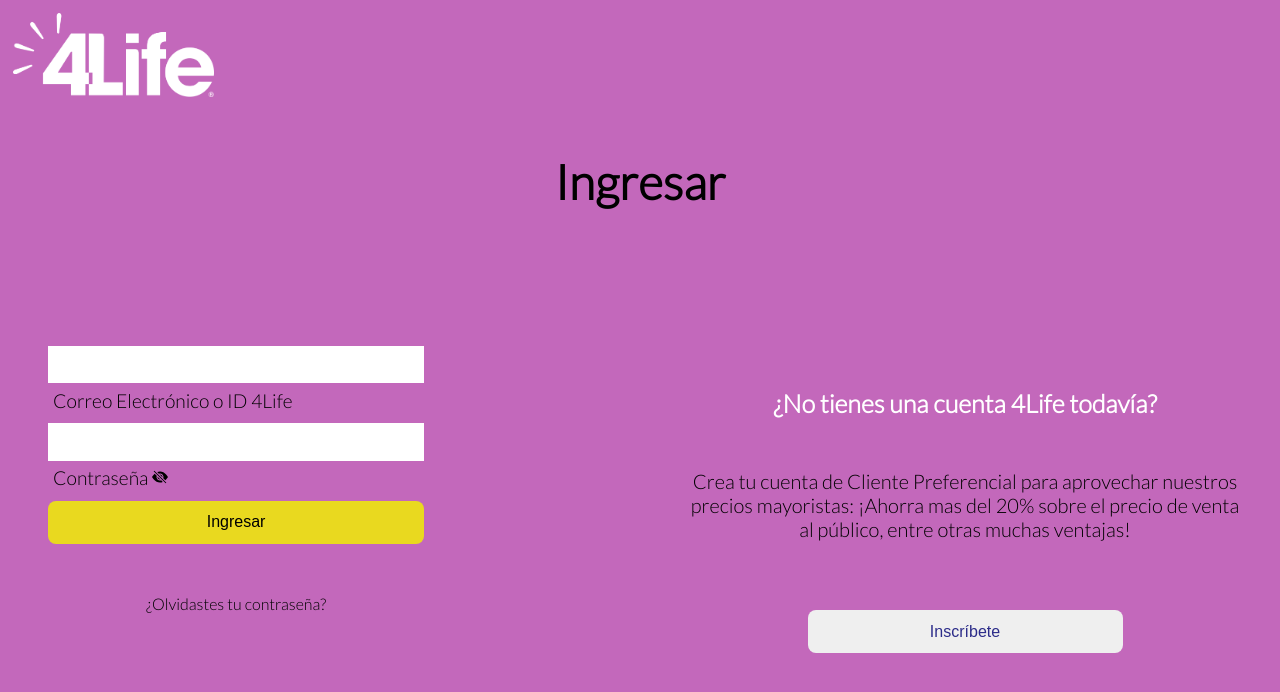
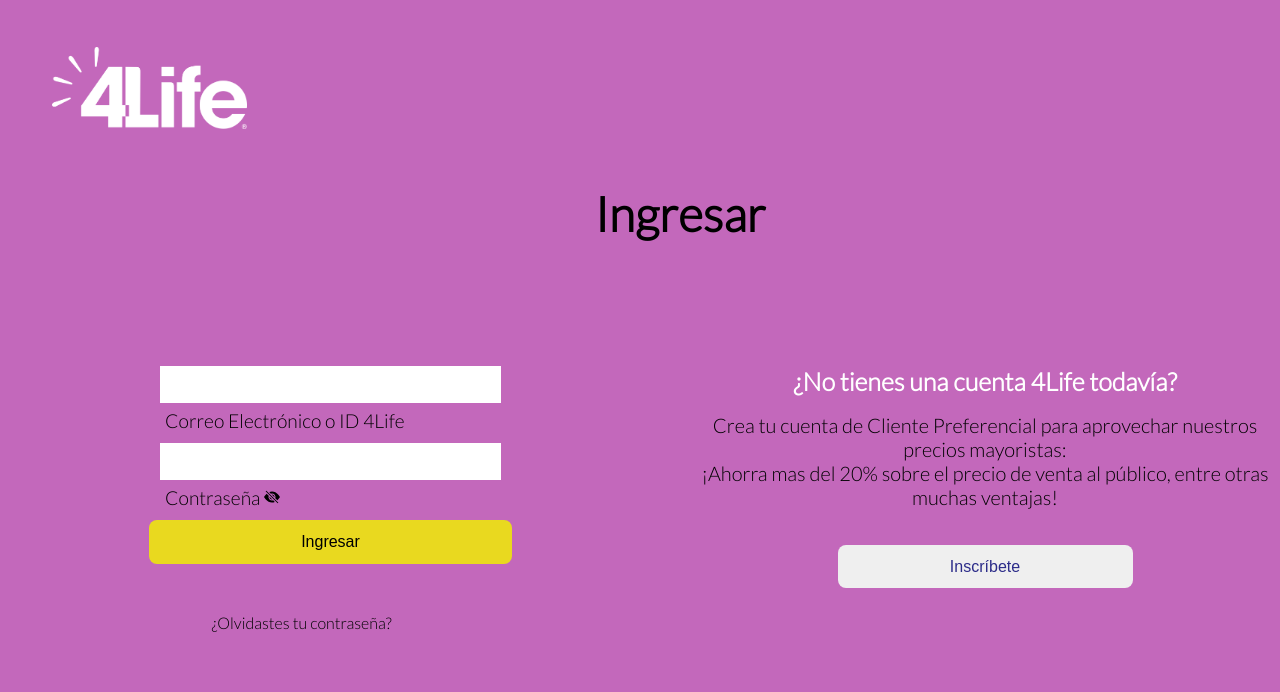
Before and after one commit to JhoanaVicente/pagina-login, a plain HTML site: page index.html in a window 1280 px wide. Drawn offline with Linux system fonts and the light colour scheme.

Commit message:
change styles

```diff
--- a/index.html
+++ b/index.html
@@ -33,15 +33,15 @@
                 <input type="submit" class="form-submit" value="Ingresar">
                 <p class="olvide">¿Olvidastes tu contraseña?</p>
             </div>
+        </div>
         <footer>
             <h3 class="noTienes">¿No tienes una cuenta 4Life todavía?</h3>
             <p class="crea-tu">Crea tu cuenta de Cliente Preferencial para aprovechar
-                        nuestros precios mayoristas: ¡Ahorra mas del 20% sobre el precio de venta
+                nuestros precios mayoristas:<br>¡Ahorra mas del 20% sobre el precio de venta
                 al público, entre otras muchas ventajas!
             </p>
             <button class="inscribete">Inscríbete</button>
         </footer>
     </div>
-    </div>
 </body>
 </html>
--- a/style.css
+++ b/style.css
@@ -16,10 +16,12 @@
 img {
     width: 28%;
     height: 18%;
+    margin-top: 35px;
 }
 
 div {
     text-align: center;
+    margin-left: 40px;
 }
 .titulo {
     text-align: center;
@@ -30,10 +32,7 @@
     margin-top: .9em;
 }
 .main-form {
-    display: grid;
-    margin-top: 3em;
     gap: 2.5em;
-    padding: .5em 3em;
 }
 
 .form-group {
@@ -67,6 +66,11 @@
     border-radius: .5em;
     background-color: rgba(236, 225, 21, 0.933);
     cursor: pointer;
+    margin-left: 29px;
+}
+
+.olvide {
+    cursor: pointer;
 }
 
 .noTienes {
@@ -78,7 +82,7 @@
     font-size: 20px;
     text-align: center;
     margin-top: 2%;
-    padding: 6%;
+    padding: 1%;
 }
 button {
     font-weight: 300;
@@ -113,9 +117,8 @@
     }
 
     .main-form {
-        height: 50px;
+        height: 0px;
         display: grid;
-        gap: 2.5em;
         margin-right: 500px;
     }
 
```
Lines whose indentation alone changed are shown as unchanged.
